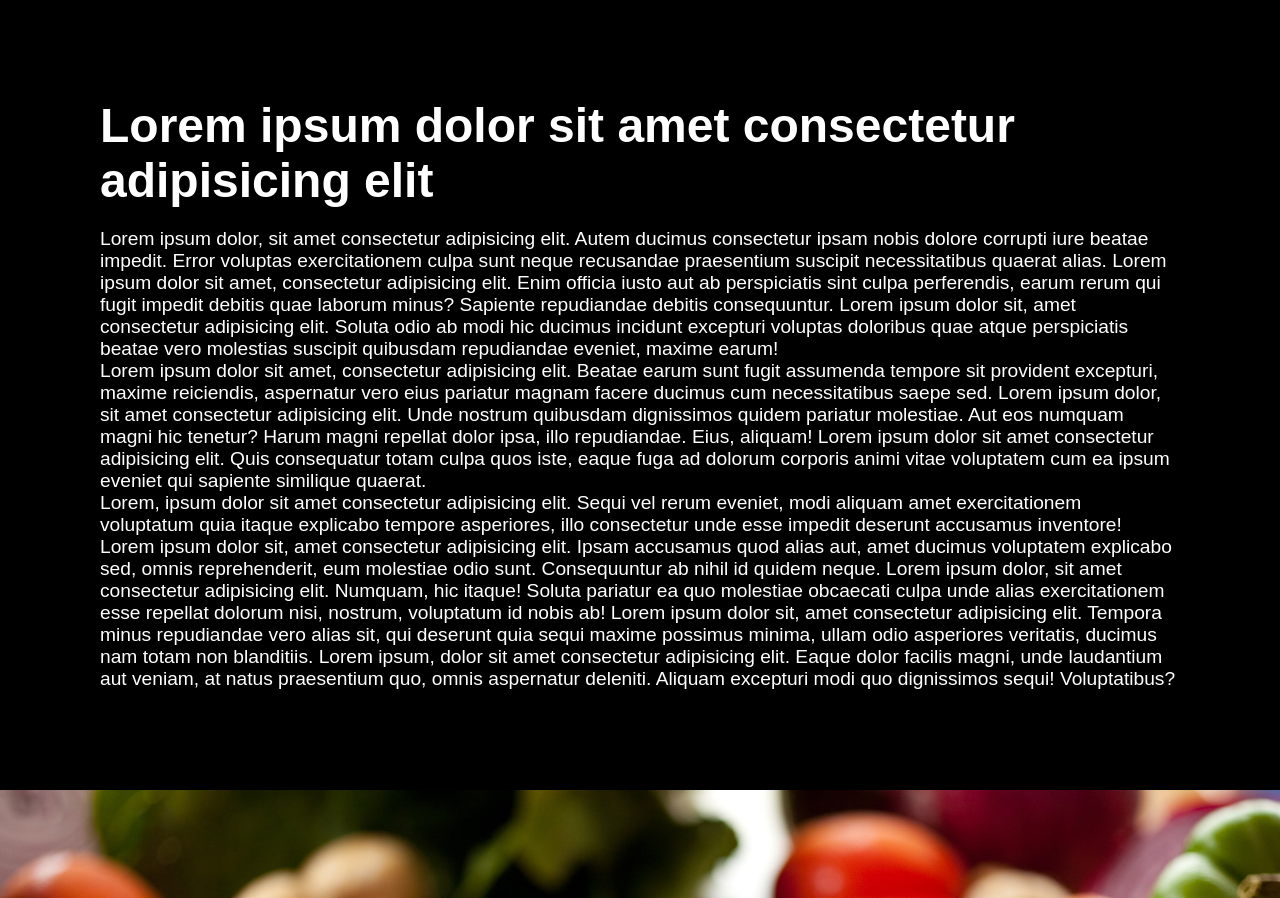
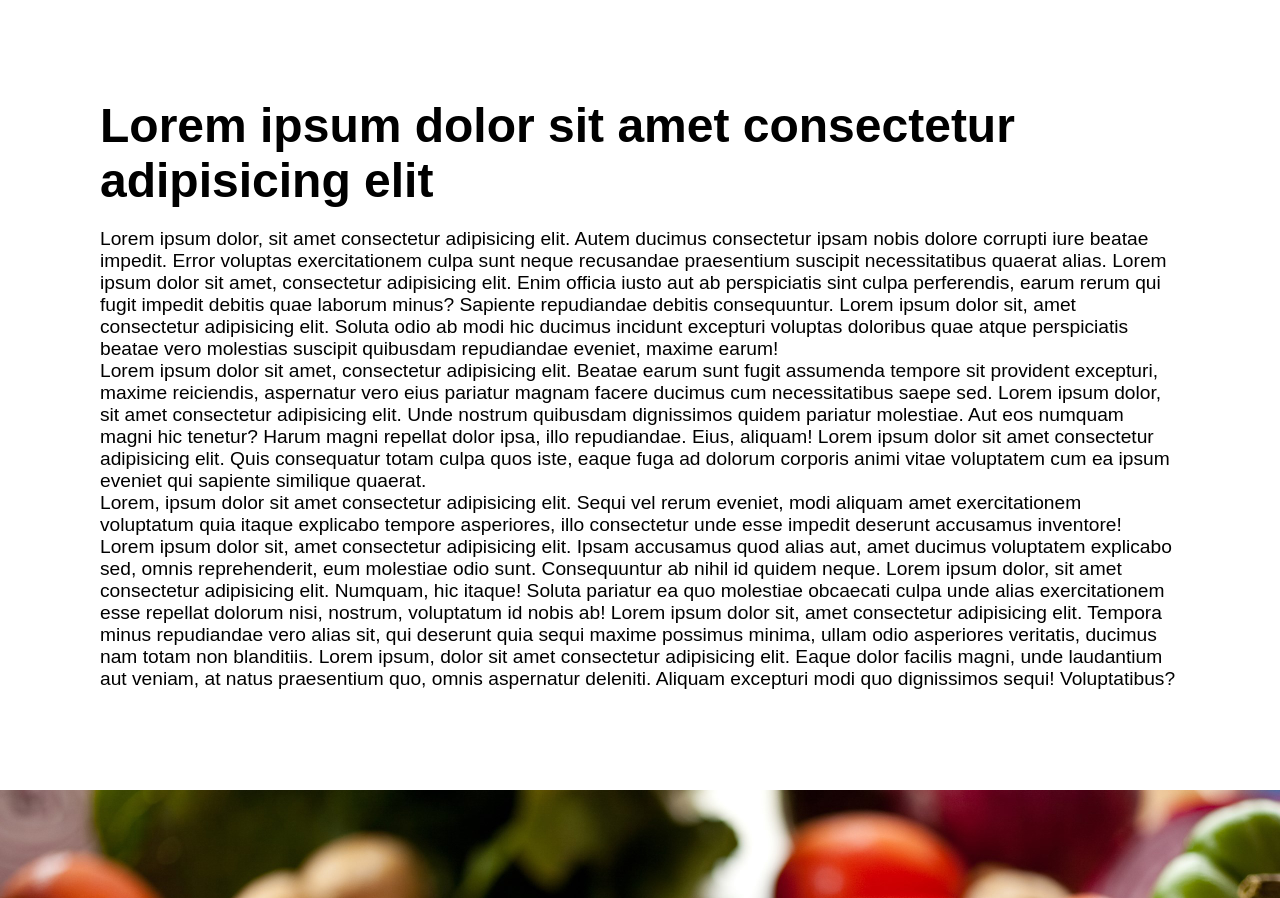
Before and after one commit to DanielDev12/Best_Food, a plain HTML site: page index.html in a window 1280 px wide. Shown: the part 958-1856 px from the top of the page. Drawn offline with Linux system fonts and the light colour scheme; a web font is replaced by a local one.

Commit message:
background color changes

```diff
--- a/CSS/style.css
+++ b/CSS/style.css
@@ -5,7 +5,7 @@ body {
     margin: 0;
     padding: 0;
     font-family: sans-serif;
-    background: #000;
+    background: #fff;
 }
 header {
     padding: 10px 100px;
@@ -30,13 +30,11 @@ section.sec2 h2 {
     font-size: 3em;
     margin: 0;
     padding: 0 0 20px;
-    color: #fff;
 }
 section.sec2 p {
     font-size: 1.2em;
     margin: 0;
     padding: 0;
-    color: #fff;
 }
 section.sec3 {
     background: url('../IMAGES/img3.jpg');
```
